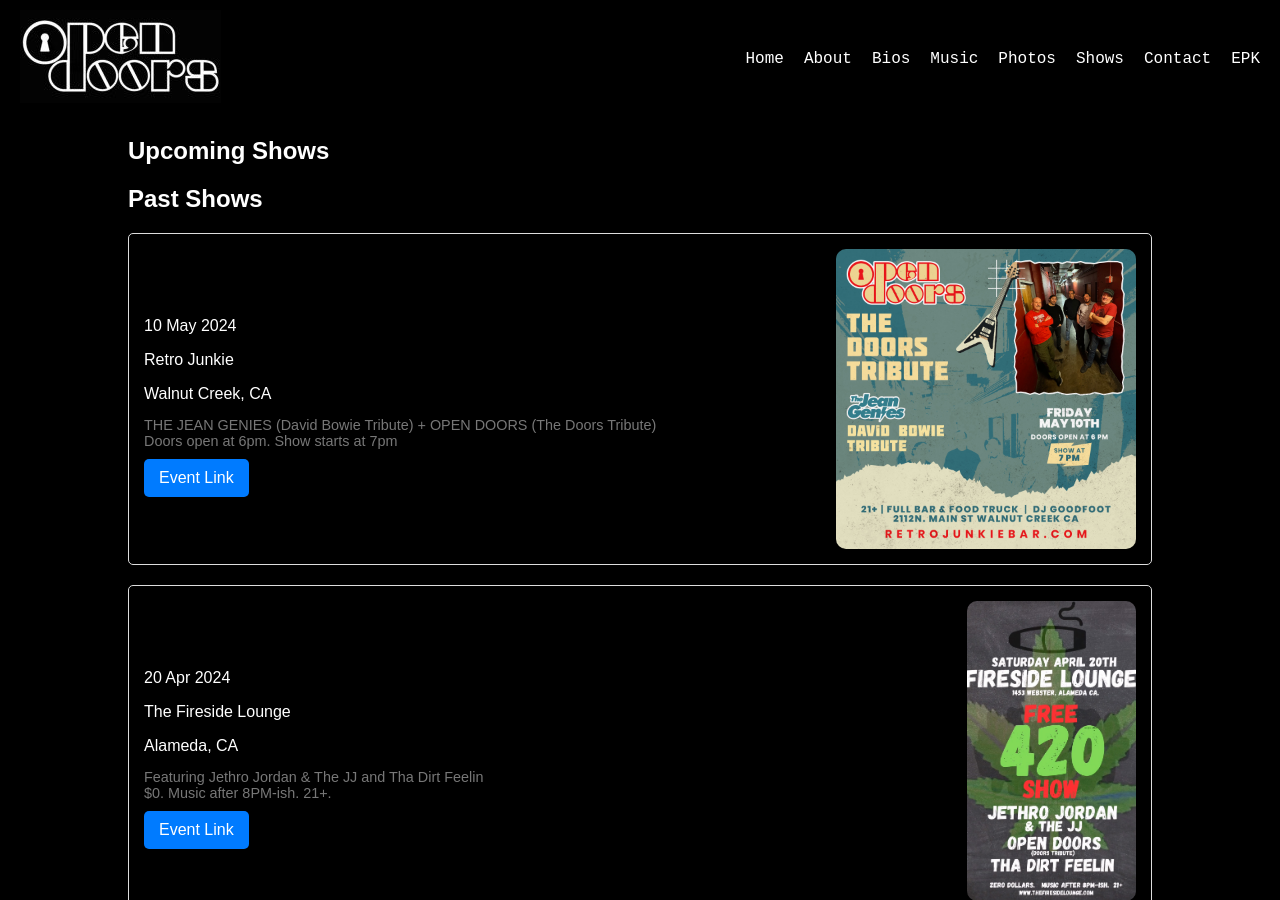
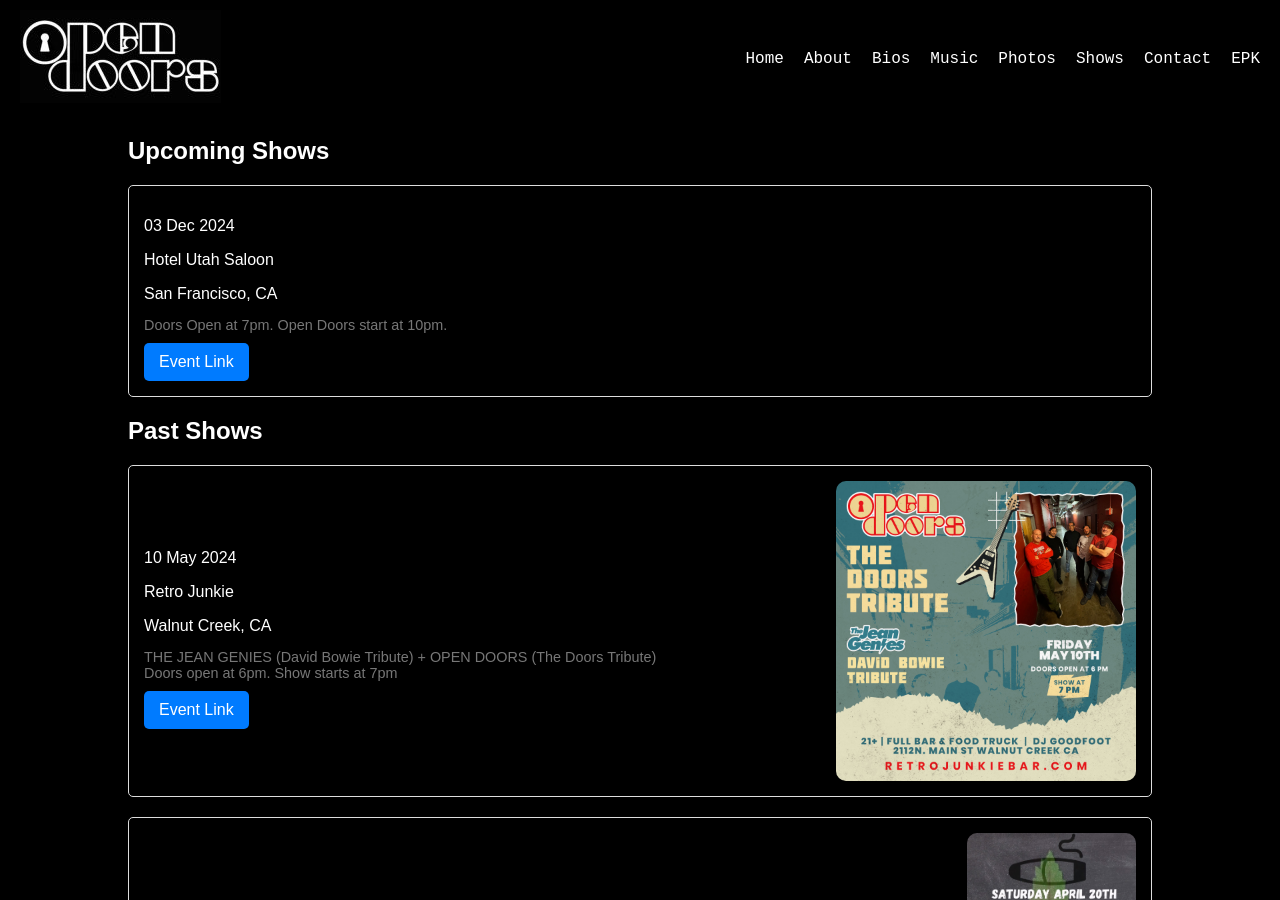
Before and after one commit to beingforthebenefit/opendoorsband, a Jekyll site: the page built from _pages/shows.html, in a window 1280 px wide and 900 px high. Built offline with Jekyll 4.4.1, drawn with Linux system fonts in a browser that asks for light colours.

Commit message:
Add new show

```diff
--- a/_data/shows.yml
+++ b/_data/shows.yml
@@ -1,4 +1,9 @@
 # _data/shows.yml
+- date: 2024-12-03
+  venue: "Hotel Utah Saloon"
+  location: "San Francisco, CA"
+  info: "Doors Open at 7pm. Open Doors start at 10pm."
+
 - date: 2024-05-10
   venue: "Retro Junkie"
   location: "Walnut Creek, CA"
```
